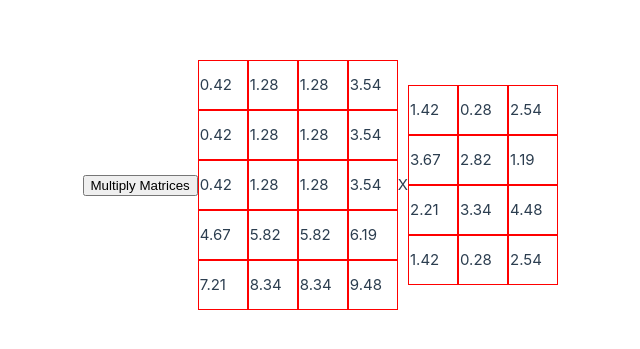
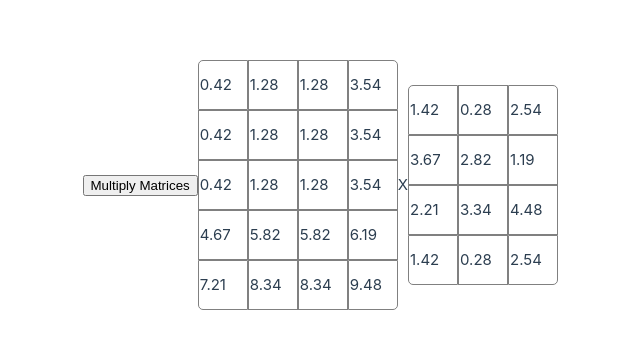
Before and after one commit to ryansereno/vue-tensor, a Vue app: page / in a window 1280 px wide. Shown: the part 215-564 px from the top of the page, without its empty margins (82-722 px from the left). Built offline with nearby package versions, Linux system fonts and the light colour scheme.

Commit message:
corrected calculation timeing

```diff
--- a/src/App.vue
+++ b/src/App.vue
@@ -1,10 +1,18 @@
 <template>
   <div style="display: flex; align-items: center">
     <button @click="stepwiseMultiplication">Multiply Matrices</button>
-    <Matrix ref="matrixARef" :matrix="matrixA" />
+    <Matrix
+      ref="matrixARef"
+      :matrix="matrixA"
+      :activeRows="matrixAActiveRows"
+    />
     <span> X </span>
     <div :style="transformStyle" class="matrix-transition">
-      <Matrix ref="matrixBRef" :matrix="matrixB" />
+      <Matrix
+        ref="matrixBRef"
+        :matrix="matrixB"
+        :activeRows="matrixBActivecolumns"
+      />
     </div>
     <Matrix v-if="resultMatrix" :matrix="resultMatrix"></Matrix>
   </div>
@@ -70,11 +78,12 @@ const stepwiseMultiplication = () => {
       .map(() => Array(colsB).fill(null)); // Initialize with null
 
     resultMatrix.value = result;
+
   }
 
   if (step.value < maxSteps) {
     // Determine the current diagonal to calculate
-    let diag = step.value;
+    let diag = step.value-1;
 
     // Loop to calculate the values of cells in the current diagonal
     for (let i = 0; i <= diag; i++) {
--- a/src/components/Matrix.vue
+++ b/src/components/Matrix.vue
@@ -9,19 +9,34 @@
 </template>
 
 <script setup>
-import { ref } from 'vue';
-import { defineProps } from 'vue';
+import { ref } from "vue";
+import { defineProps } from "vue";
 
-const props = defineProps(['matrix']);
+const props = defineProps(["matrix"]);
 </script>
 
 <style scoped>
-table{
-  border-spacing:0;
+table {
+  border-spacing: 0;
 }
-td{
-  height:50px;
-  width:50px;
-  border: 1px solid red;
+td {
+  max-width: 50px;
+  min-width: 50px;
+  height: 50px;
+  overflow: hidden;
+  border: 1px solid gray;
+}
+table tr:first-child td:first-child {
+  border-top-left-radius: 5px;
+}
+table tr:first-child td:last-child {
+  border-top-right-radius: 5px;
+}
+
+table tr:last-child td:first-child {
+  border-bottom-left-radius: 5px;
+}
+table tr:last-child td:last-child {
+  border-bottom-right-radius: 5px;
 }
 </style>
```
